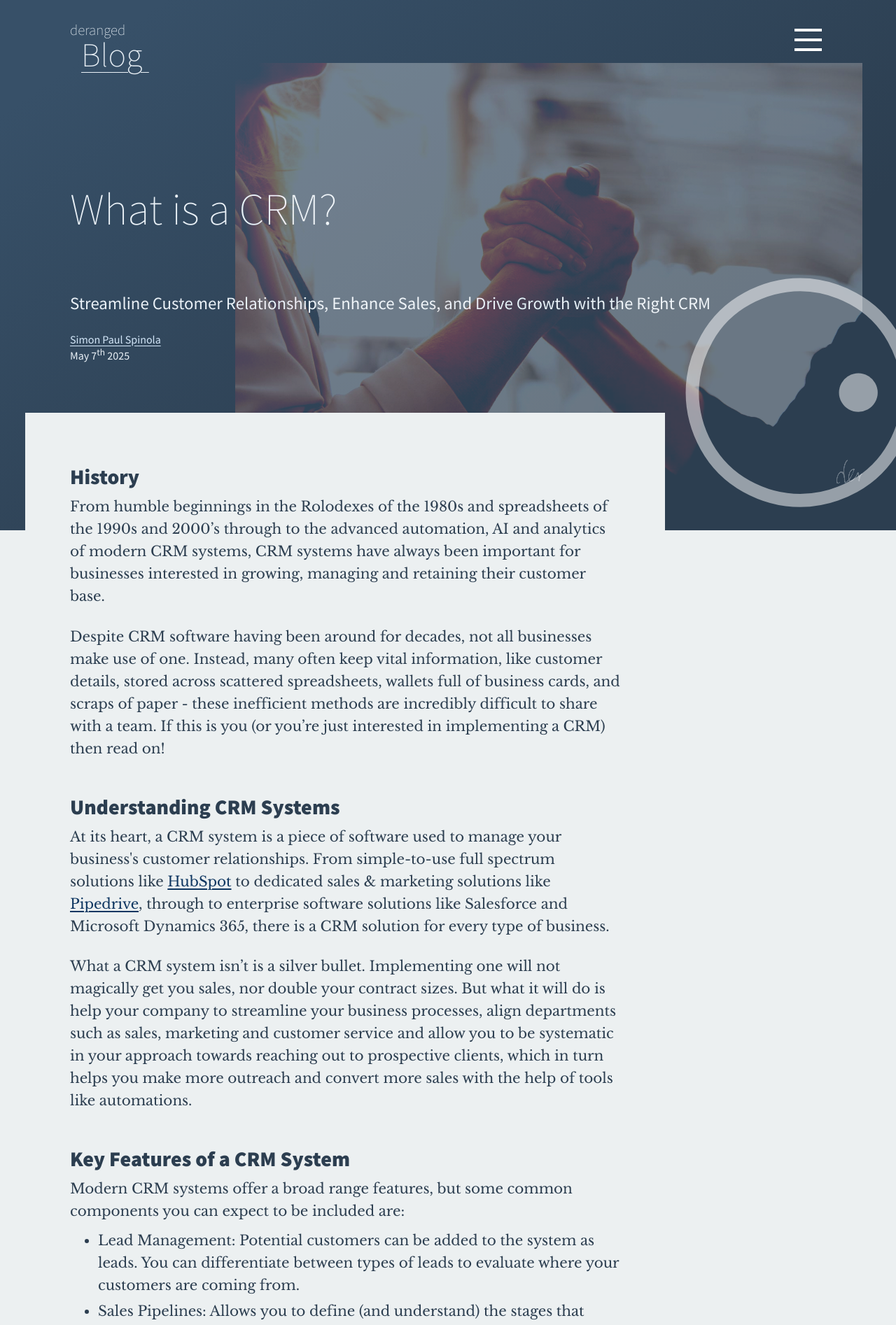
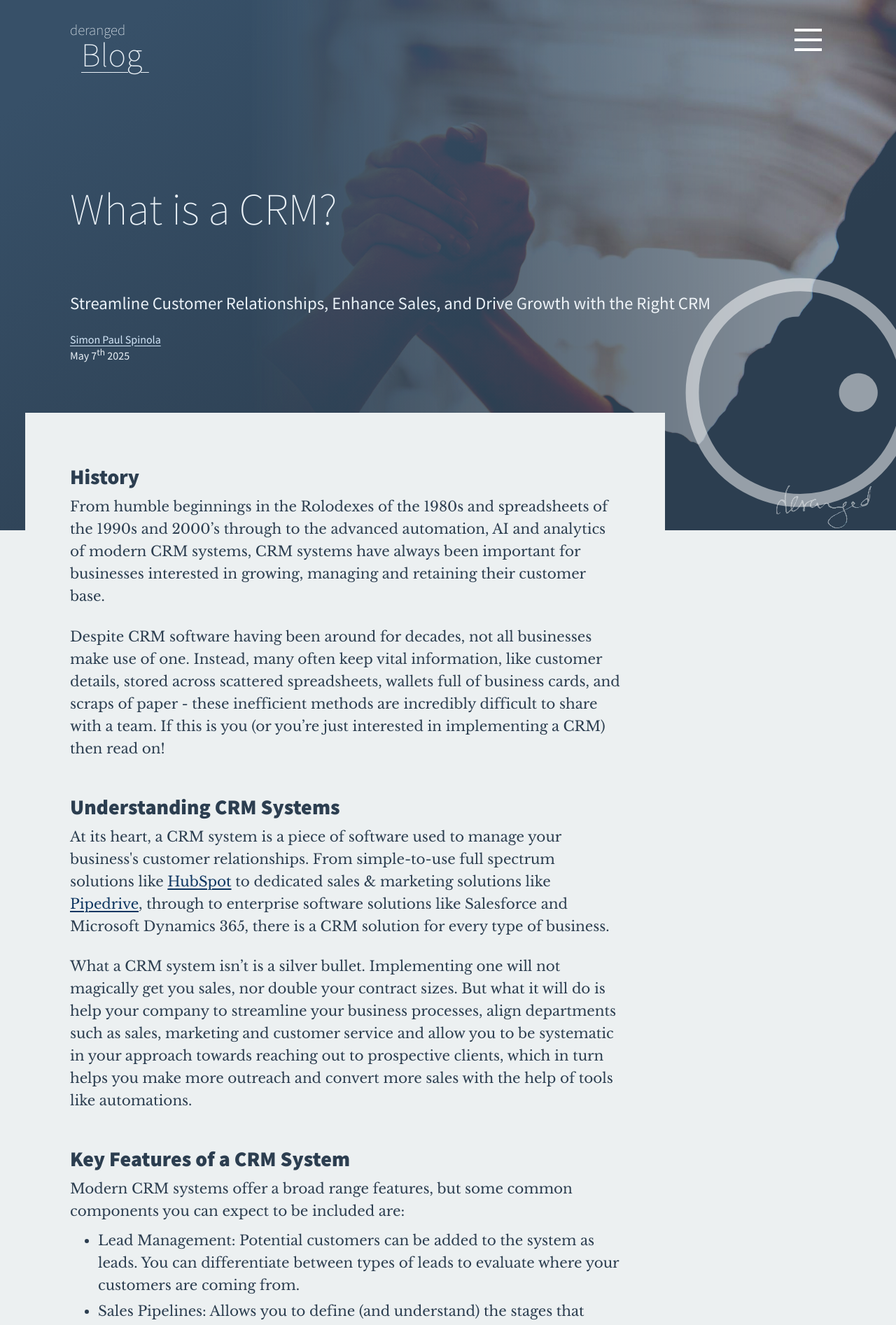
Before and after one commit to derangeddk/deranged.dk, a Jekyll site: the page built from _posts/2024-05-07-what-is-a-crm.html, in a window 1280 px wide. Shown: the top 1894 px of the page at 70% size. Built offline with Jekyll 4.4.1, drawn with Linux system fonts in a browser that asks for light colours; some web fonts are replaced; comment, search, counter and statistics services are not loaded.

Commit message:
Responsive pass: Blog/post page

```diff
--- a/_layouts/post.html
+++ b/_layouts/post.html
@@ -13,19 +13,33 @@
     align-items: stretch;
   }
 
+  .post__top {
+    position: relative;
+  }
+
   .post__intro {
-    padding-bottom: 15rem;
-    position: relative;
     display: flex;
     align-items: start;
     flex-direction: column;
     text-align: left;
+    padding: 3rem 1.5rem;
+    padding-bottom: 15rem;
+
+    @media(min-width: 767px) {
+      padding-top: 0;
       padding-left: 100px;
+      padding-right: 64px;
+    }
   }
 
   .post__intro-heading {
+    margin-top: 0;
+    margin-bottom: 2rem;
+
+    @media(min-width: 767px) {
       margin-top: 7.5rem;
       margin-bottom: 5rem;
+    }
   }
 
   .post__intro-subtitle {
@@ -34,25 +48,36 @@
   }
 
   .post__intro-image {
+    display: none;
+
+    @media(min-width: 1000px) {
+      display: block;
       position: absolute;
-    right: 3rem;
-    top: -3rem;
-    width: 70%;
-    height: calc(100%);
-    object-position: top center;
-    object-fit: cover;
+      right: 0;
+      top: 0;
+      width: auto;
+      height: 100%;
+      object-position: top right;
       mix-blend-mode: lighten;
-    opacity: 0.30;
+      opacity: 0.15;
+      transition: opacity 1s;
       filter: brightness(0.8) contrast(2.2) brightness(1.5);
-    transition: opacity 1s;
+      mask-image: linear-gradient(to left, rgb(0, 0, 0), rgba(0,0,0,0) 25%);
+      opacity: 0.25;
+      mask-image: linear-gradient(to left, rgb(0, 0, 0), rgba(0,0,0,0) 69%);
+    }
   }
 
-  .post__intro-image:hover {
+  .post__top:hover .post__intro-image {
     opacity: 0.5;
     transition: opacity 5s;
   }
 
   .post__intro-symbol {
+    display: none;
+
+    @media(min-width: 767px) {
+      display: block;
       position: absolute;
       right: -4rem;
       bottom: -2rem;
@@ -61,14 +86,19 @@
       color: rgba(255, 255, 255, 0.5);
       mix-blend-mode: lighten;
     }
+  }
 
   .post__paper {
     background-color: #ecf0f1;
     margin-top: -10.5rem;
-    padding: 4.5rem 4rem;
     position: relative;
     z-index: 2;
+    padding: 3rem 1.5rem;
+
+    @media(min-width: 767px) {
+      padding: 4.5rem 4rem;
       margin-left: calc(100px - 4rem);
+    }
   }
   .post .container {
     max-width: 950px;
@@ -80,7 +110,11 @@
     color: white;
     background-image: linear-gradient(40deg, #2c3e50 30%, #455d75 90%);
     padding: 2rem 3rem;
+    margin: 2rem -0.75rem;
+
+    @media(min-width: 767px) {
       margin: 2rem -3rem;
+    }
   }
 
   .highlight-box p:last-of-type {
@@ -96,7 +130,7 @@
 </style>
 
 <main class="post">
-  <div class="section--dark section--dark-highlight-gradient">
+  <div class="post__top section--dark section--dark-highlight-gradient">
     <div class="header" role="banner">
       <a href="/" class="logo">deranged</a>
       <a class="site-area-logo blog-logo" href="/blog">Blog&nbsp;</a>
```
Lines whose indentation alone changed are shown as unchanged.
